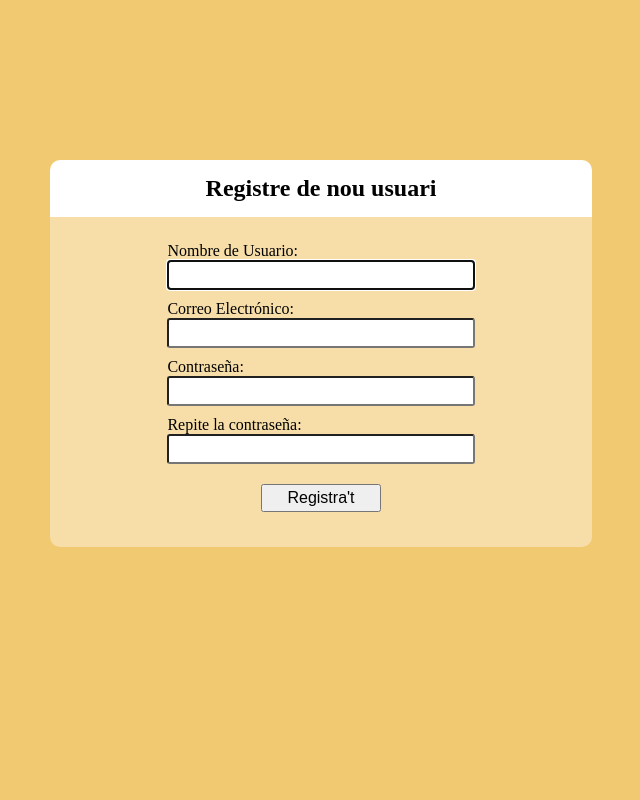
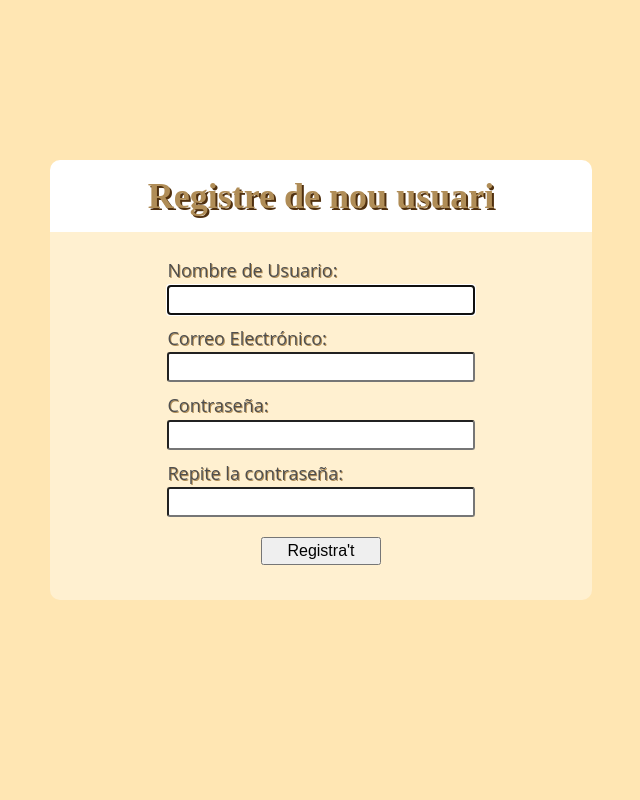
Before and after one commit to LariosAlex/BrowserGame, a Django app: page /register/ in a window 1280 px wide. Shown: the whole page, without its empty margins (319-959 px from the left). Run offline with Django 4.2, Linux system fonts and the light colour scheme; data comes from the database, SQL or seed files in the repository; both versions use the stored data as it was after the commit.

Commit message:
estilos editados

```diff
--- a/browserGame/static/css/styles.css
+++ b/browserGame/static/css/styles.css
@@ -3,8 +3,45 @@
     padding: 0;
 }
 
+/* Estilo para títulos */
+h1 {
+    font-family: 'Old Standard TT', serif;
+    font-size: 48px;
+    color: #9C704F;
+    text-shadow: 2px 2px #5C3B1E;
+  }
+
+  /* Estilo para subtítulos */
+  h2 {
+    font-family: 'Roboto Slab', serif;
+    font-size: 36px;
+    color: #B08D57;
+    text-shadow: 2px 2px #50300F;
+  }
+
+  /* Estilo para párrafos */
+  p {
+    font-family: 'Open Sans', sans-serif;
+    font-size: 18px;
+    line-height: 1.5;
+    color: #4F4F4F;
+    text-shadow: 1px 1px #B08D57;
+  }
+
+  /* Estilo para enlaces */
+  a {
+    color: #9C704F;
+    text-decoration: none;
+    border-bottom: 1px solid #9C704F;
+  }
+
+  a:hover {
+    color: #50300F;
+    border-bottom: 1px solid #50300F;
+  }
+
 body{
-    background-color: rgb(241, 201, 113);
+    background-color: #ffe6b3;
     height: 100vh;
 }
 
@@ -57,7 +94,8 @@ body{
 
 
 .ranking-table {
-    width: 100%;
+    width: 80%;
+    margin: 0 auto;
     table-layout: fixed;
     border-collapse: collapse;
 }
@@ -70,7 +108,8 @@ body{
 }
 
 .action-table {
-    width: 100%;
+    width: 80%;
+    margin: 0 auto;
     table-layout: fixed;
     border-collapse: collapse;
     margin-bottom: 5%;
--- a/browserGame/templates/browserGame/landing.html
+++ b/browserGame/templates/browserGame/landing.html
@@ -28,6 +28,10 @@
                 <td>{{ action.action.category }}</td>
                 <td>{{ action.target }}</td>
                 <td>{{ action.action.name }}</td>
+            </tr>
+            {% empty %}
+            <tr>
+                <td colspan="3">No hay acciones disponibles</td>
             </tr>
             {% endfor %}
         </tbody>
```
Also changed, not shown: db.sqlite3.
